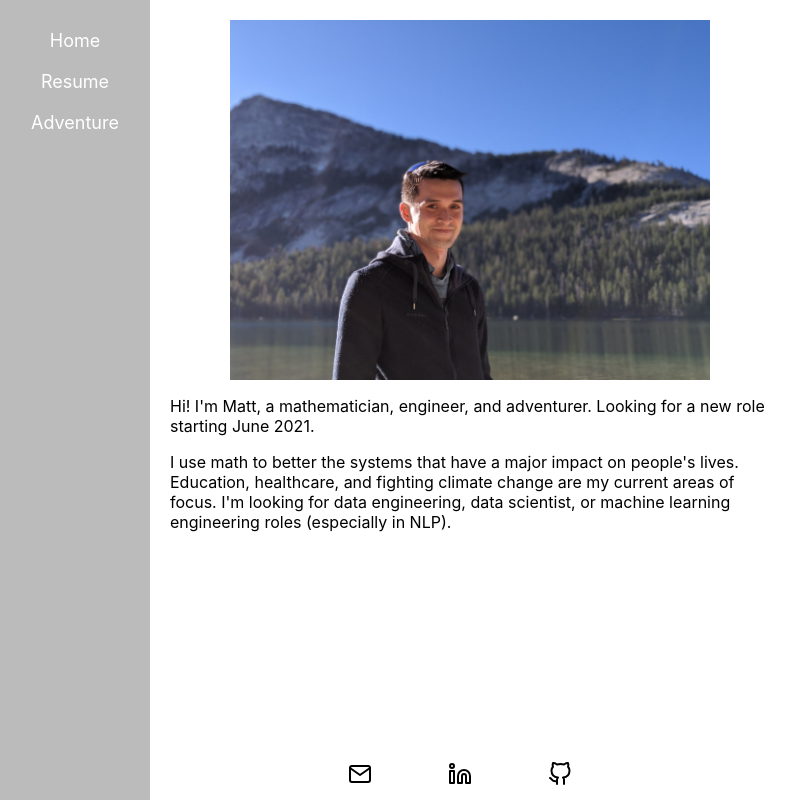
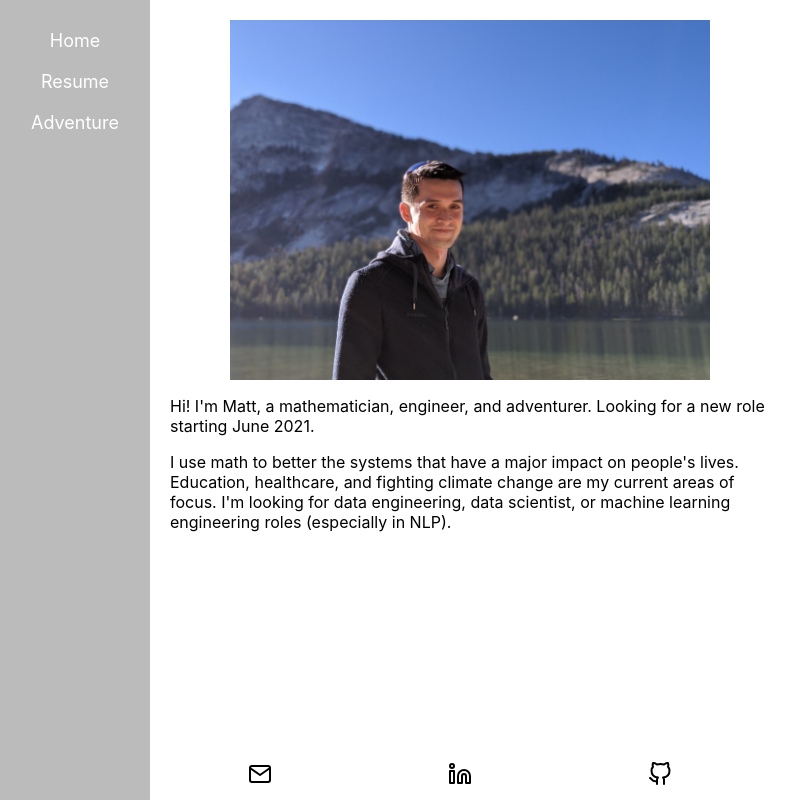
Before and after one commit to mwilbz/mwilbz-personal-website, a React (Create React App) app in the folder app/: page / in a window 1280 px wide. Shown: the whole page, without its empty margins (0-795 px from the left). Built offline with nearby package versions, Linux system fonts and the light colour scheme.

Commit message:
Add 404.html that redirects to index.html, resizable footer

```diff
--- a/app/src/App.css
+++ b/app/src/App.css
@@ -63,14 +63,14 @@
 
 .footer {
   position: absolute;
-  width: 300px;
   bottom: 0px;
-  left: 450px;
-  margin-left: -150px;
+  left: 150px;
+  right: 0px;
   padding: 10px;
 }
 
 .footer-content {
+  max-width: 600px;
   display: flex;
   justify-content: space-evenly;
 }
--- a/app/src/Resume.js
+++ b/app/src/Resume.js
@@ -50,7 +50,7 @@ function Resume() {
           </p>
 
           <p>
-            <b>High Frequency Trading Intern</b>, <i>Citadel</i> (Summer 2014). Develop and deployed statistical model of trade-execution
+            <b>High Frequency Trading Intern</b>, <i>Citadel</i> (Summer 2014). Developed and deployed statistical model of trade-execution
               latency.
           </p>
 
```
Also changed, not shown: app/public/404.html (added, +24 -0 lines), 1 other file (tests, documents, lock files or other folders).
